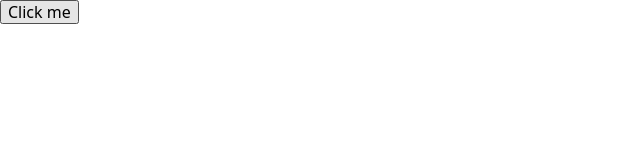
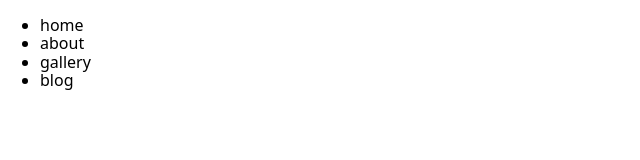
Before and after one commit to E-gap/goit-markup-hw-08, a plain HTML site: page tests-html/test-js.html in a window 1280 px wide. Shown: the whole page, without its empty margins (0-640 px from the left). Drawn offline with nearby package versions, Linux system fonts and the light colour scheme.

Commit message:
04.10.2022

```diff
--- a/js/6-module.js
+++ b/js/6-module.js
@@ -259,7 +259,7 @@ function handleSubmit(event) {
   event.currentTarget.reset();
 } */
 
-const button = document.querySelector(".btn");
+/* const button = document.querySelector(".btn");
 
 const handleClick = (event) => {
   console.log("event: ", event);
@@ -267,4 +267,22 @@ const handleClick = (event) => {
   console.log("currentTarget: ", event.currentTarget);
 };
 
-button.addEventListener("click", handleClick);
+button.addEventListener("click", handleClick); */
+
+//const listWithId = document.querySelector('#menu');
+//listWithId.style.textTransform = 'uppercase';
+//listWithId.style.fontSize = '24px';
+//console.log(listWithId);
+
+//const listWithClass = document.querySelector('.menu');
+//console.log(listWithClass);
+
+//const menuItemsByTagName = document.querySelectorAll("li");
+//console.log(menuItemsByTagName);
+
+//const menuItemsByClass = document.querySelectorAll(".menu-item");
+//console.log(menuItemsByClass);
+
+//const firstMenuItem = document.querySelector(".menu-item");
+//firstMenuItem.style.color = 'tomato';
+//console.log(firstMenuItem);
--- a/tests-html/test-js.html
+++ b/tests-html/test-js.html
@@ -16,7 +16,12 @@
 </head>
 <body>
 
-    <button type="button" class="btn">Click me</button>
+    <ul id="menu" class="menu">
+  <li class="menu-item">home</li>
+  <li class="menu-item">about</li>
+  <li class="menu-item">gallery</li>
+  <li>blog</li>
+</ul>
 
 
     <script src="/js/test.js" type="module"></script>
```
